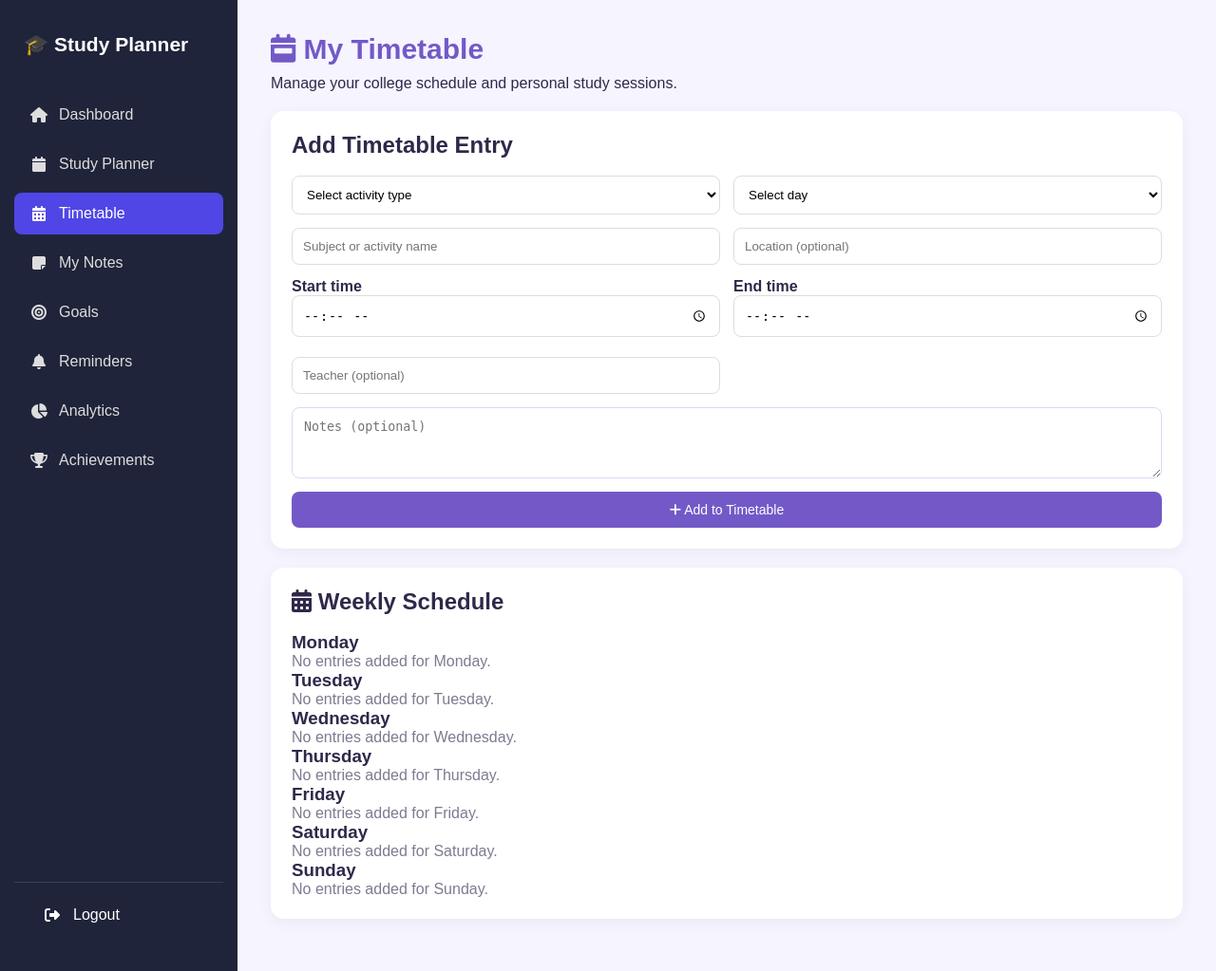
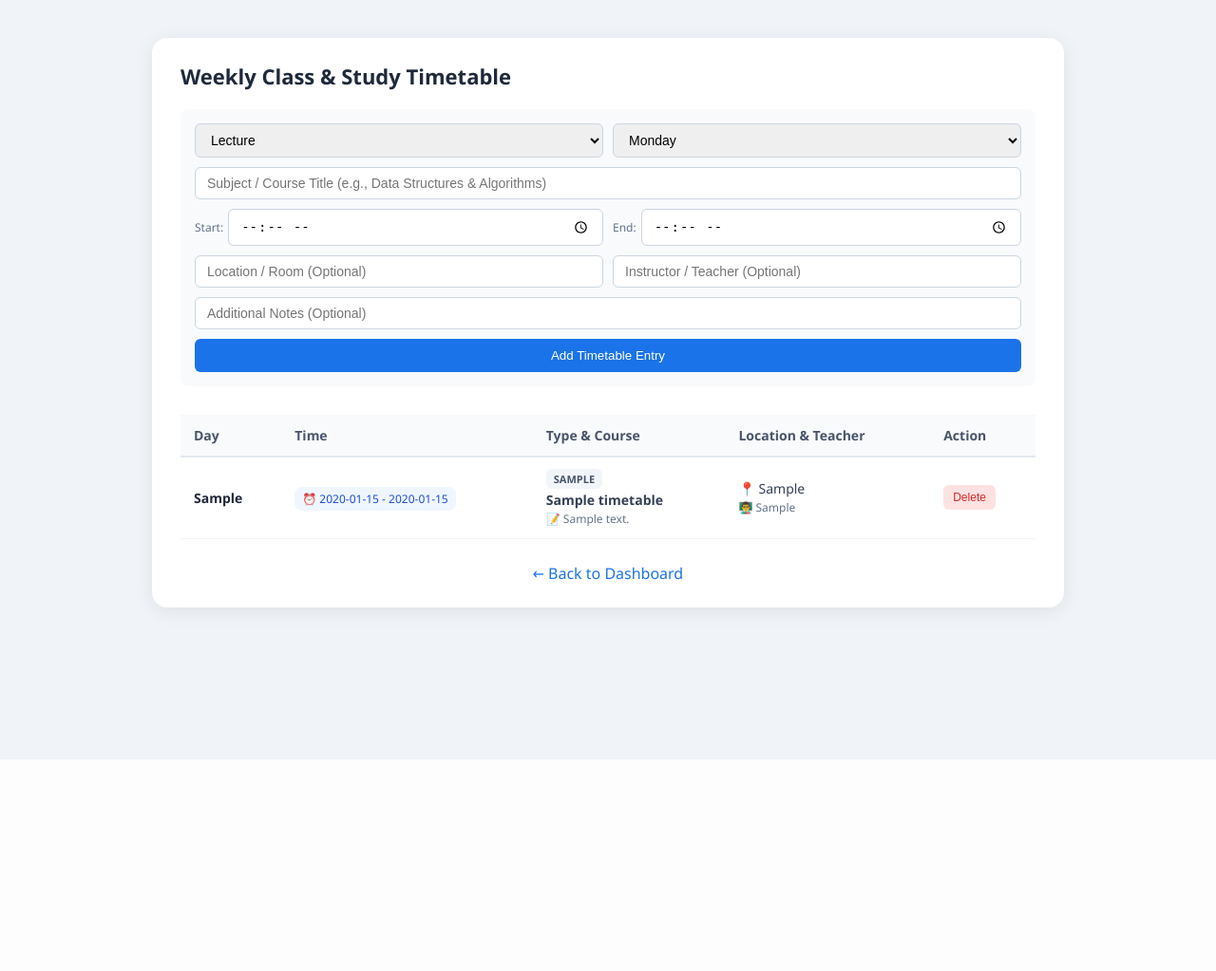
Before and after one commit to Shrutiry/student-study-planner, a Flask app: page /timetable in a window 1280 px wide. Shown: the whole page at 95% size. After the commit the page ends 800 px from the top, so only its background shows below. Run offline with Flask 3, Linux system fonts and the light colour scheme; a user stored in the database is signed in; tables that the repository leaves empty hold one stand-in row (values such as "Sample post").

Commit message:
Refactor timetable.html for better layout and design
Updated the timetable HTML structure and styling for improved layout and user experience.

```diff
--- a/templates/timetable.html
+++ b/templates/timetable.html
@@ -1,236 +1,131 @@
-
 <!DOCTYPE html>
 <html lang="en">
 <head>
     <meta charset="UTF-8">
     <meta name="viewport" content="width=device-width, initial-scale=1.0">
-    <title>My Timetable - Student Study Planner</title>
+    <title>Student Study Planner - Timetable</title>
+    <style>
+        body { font-family: 'Segoe UI', Tahoma, Geneva, Verdana, sans-serif; background-color: #f0f4f8; margin: 0; padding: 40px; }
+        .card { max-width: 900px; margin: auto; background: white; padding: 25px 30px; border-radius: 16px; box-shadow: 0 4px 20px rgba(0,0,0,0.08); }
+        .header-title { font-size: 22px; font-weight: 600; color: #1e293b; margin-bottom: 20px; }
 
-    <link rel="stylesheet"
-          href="https://cdnjs.cloudflare.com/ajax/libs/font-awesome/6.5.2/css/all.min.css">
-    <link rel="stylesheet" href="{{ url_for('static', filename='style.css') }}">
-    <style>
-        body {
-            margin: 0;
-            padding: 0;
-            background: #f6f4ff;
-            color: #30284a;
-            font-family: Arial, sans-serif;
-}
+        /* Form styling */
+        form { display: grid; grid-template-columns: 1fr 1fr; gap: 10px; margin-bottom: 30px; background: #f8fafc; padding: 15px; border-radius: 8px; }
+        form input, form select { padding: 8px 12px; border: 1px solid #cbd5e1; border-radius: 6px; font-size: 14px; }
+        form .full-width { grid-column: span 2; }
+        form button { grid-column: span 2; padding: 10px; background-color: #1a73e8; color: white; border: none; border-radius: 6px; font-weight: 500; cursor: pointer; }
+        form button:hover { background-color: #1557b0; }
 
-        .container {
-            max-width: 1000px;
-            margin: auto;
-        }
+        /* Table styling (Rows & Columns) */
+        .table-container { overflow-x: auto; margin-top: 15px; }
+        table { width: 100%; border-collapse: collapse; text-align: left; font-size: 14px; }
+        th { background-color: #f8fafc; color: #475569; font-weight: 600; padding: 12px 14px; border-bottom: 2px solid #e2e8f0; }
+        td { padding: 12px 14px; border-bottom: 1px solid #f1f5f9; color: #334155; vertical-align: middle; }
+        tr:hover { background-color: #f8fafc; }
 
-        h1 {
-            color: #7359c7;
-        }
+        /* Badges */
+        .time-badge { background: #eff6ff; color: #1d4ed8; padding: 4px 8px; border-radius: 8px; font-size: 12px; font-weight: 500; white-space: nowrap; }
+        .type-badge { background: #f1f5f9; color: #475569; padding: 3px 8px; border-radius: 6px; font-size: 11px; font-weight: 600; text-transform: uppercase; display: inline-block; margin-bottom: 2px; }
+        .day-badge { font-weight: 600; color: #1e293b; }
 
-        .card {
-            background: white;
-            padding: 22px;
-            margin: 20px 0;
-            border-radius: 14px;
-            box-shadow: 0 4px 15px #0000000d;
-        }
+        /* Delete button */
+        .delete-btn { background: #fee2e2; color: #dc2626; border: none; padding: 6px 10px; border-radius: 6px; font-size: 12px; font-weight: 500; cursor: pointer; }
+        .delete-btn:hover { background: #fecaca; }
 
-        .form-grid {
-            display: grid;
-            grid-template-columns: repeat(2, minmax(0, 1fr));
-            gap: 14px;
-        }
-
-        input, select, textarea {
-            box-sizing: border-box;
-            width: 100%;
-            padding: 12px;
-            border: 1px solid #ddd6f2;
-            border-radius: 8px;
-            background: white;
-        }
-
-        textarea {
-            min-height: 75px;
-        }
-
-        .full {
-            grid-column: 1 / -1;
-        }
-
-        button {
-            padding: 11px 16px;
-            border: none;
-            border-radius: 8px;
-            cursor: pointer;
-        }
-
-        .add-btn {
-            background: #7359c7;
-            color: white;
-        }
-
-        .entry {
-            margin: 12px 0;
-            padding: 15px;
-            border-left: 4px solid #8973d2;
-            background: #faf9ff;
-            border-radius: 8px;
-        }
-
-        .entry h3 {
-            margin-top: 8px;
-        }
-
-        .entry p {
-            color: #686078;
-        }
-
-        .type {
-            color: #654bb3;
-            font-size: 13px;
-            font-weight: bold;
-        }
-
-        .delete-btn {
-            background: #ffe9e9;
-            color: #b52d2d;
-        }
-
-        .empty {
-            color: #817990;
-        }
-
-        @media (max-width: 600px) {
-            body {
-                padding: 12px;
-            }
-
-            .form-grid {
-                grid-template-columns: 1fr;
-            }
-
-            .full {
-                grid-column: auto;
-            }
-        }
+        .nav-link { text-align: center; margin-top: 25px; }
+        .nav-link a { color: #1a73e8; text-decoration: none; font-weight: 500; }
+        .empty-row { text-align: center; color: #94a3b8; padding: 25px !important; }
     </style>
 </head>
-
-
 <body>
-    <div class="layout">
-
-        {% include '_sidebar.html' %}
-
-        <main class="main">
-        <div class="container">
-
-    <h1><i class="fa-solid fa-calendar-week"></i> My Timetable</h1>
-    <p>Manage your college schedule and personal study sessions.</p>
 
     <div class="card">
-        <h2>Add Timetable Entry</h2>
+        <div class="header-title">Weekly Class & Study Timetable</div>
 
+        <!-- Form to Add Timetable Entry -->
         <form action="/timetable/add" method="POST">
-            <div class="form-grid">
-
             <select name="entry_type" required>
-                    <option value="">Select activity type</option>
-                    <option value="College">College</option>
-                    <option value="Self Study">Self Study</option>
-                    <option value="Break">Break</option>
-                    <option value="Other">Other</option>
+                <option value="Lecture">Lecture</option>
+                <option value="Lab">Lab Practical</option>
+                <option value="Study">Self Study</option>
+                <option value="Exam">Exam</option>
             </select>
 
             <select name="day" required>
-                    <option value="">Select day</option>
                 {% for day in days %}
                     <option value="{{ day }}">{{ day }}</option>
                 {% endfor %}
             </select>
 
-                <input type="text" name="title"
-                       placeholder="Subject or activity name" required>
+            <input type="text" name="title" class="full-width" placeholder="Subject / Course Title (e.g., Data Structures & Algorithms)" required>
 
-                <input type="text" name="location"
-                       placeholder="Location (optional)">
-
-                <label>
-                    Start time
-                    <input type="time" name="start_time" required>
-                </label>
-
-                <label>
-                    End time
-                    <input type="time" name="end_time" required>
-                </label>
-
-                <input type="text" name="teacher"
-                       placeholder="Teacher (optional)">
-
-                <textarea name="notes" class="full"
-                          placeholder="Notes (optional)"></textarea>
-
-                <button type="submit" class="add-btn full">
-                    <i class="fa-solid fa-plus"></i> Add to Timetable
-                </button>
-
+            <div style="display: flex; gap: 5px; align-items: center;">
+                <label style="font-size: 12px; color: #64748b;">Start:</label>
+                <input type="time" name="start_time" required style="width: 100%;">
             </div>
-        </form>
+            <div style="display: flex; gap: 5px; align-items: center;">
+                <label style="font-size: 12px; color: #64748b;">End:</label>
+                <input type="time" name="end_time" required style="width: 100%;">
             </div>
 
-    <div class="card">
-        <h2><i class="fa-solid fa-calendar-days"></i> Weekly Schedule</h2>
+            <input type="text" name="location" placeholder="Location / Room (Optional)">
+            <input type="text" name="teacher" placeholder="Instructor / Teacher (Optional)">
+            <input type="text" name="notes" class="full-width" placeholder="Additional Notes (Optional)">
 
-        {% for day in days %}
-            <h3>{{ day }}</h3>
+            <button type="submit">Add Timetable Entry</button>
+        </form>
 
-            {% set day_entries = entries
-                | selectattr('day', 'equalto', day) | list %}
-
-            {% if day_entries %}
-                {% for entry in day_entries %}
-                    <div class="entry">
-                        <span class="type">{{ entry['entry_type'] }}</span>
-                        <h3>{{ entry['title'] }}</h3>
-
-                        <p>
-                            <i class="fa-regular fa-clock"></i>
-                            {{ entry['start_time'] }} -
-                            {{ entry['end_time'] }}
-                        </p>
-
-                        {% if entry['location'] %}
-                            <p>Location: {{ entry['location'] }}</p>
+        <!-- Timetable Table Grid -->
+        <div class="table-container">
+            <table>
+                <thead>
+                    <tr>
+                        <th>Day</th>
+                        <th>Time</th>
+                        <th>Type & Course</th>
+                        <th>Location & Teacher</th>
+                        <th>Action</th>
+                    </tr>
+                </thead>
+                <tbody>
+                    {% if entries %}
+                        {% for entry in entries %}
+                            <tr>
+                                <td><span class="day-badge">{{ entry['day'] }}</span></td>
+                                <td><span class="time-badge">⏰ {{ entry['start_time'] }} - {{ entry['end_time'] }}</span></td>
+                                <td>
+                                    <div><span class="type-badge">{{ entry['entry_type'] }}</span></div>
+                                    <strong>{{ entry['title'] }}</strong>
+                                    {% if entry['notes'] %}
+                                        <div style="font-size: 12px; color: #64748b; margin-top: 2px;">📝 {{ entry['notes'] }}</div>
                                     {% endif %}
-
+                                </td>
+                                <td>
+                                    <div>📍 {{ entry['location'] if entry['location'] else 'Online / General' }}</div>
                                     {% if entry['teacher'] %}
-                            <p>Teacher: {{ entry['teacher'] }}</p>
+                                        <div style="font-size: 12px; color: #64748b; margin-top: 2px;">👨‍🏫 {{ entry['teacher'] }}</div>
                                     {% endif %}
-
-                        {% if entry['notes'] %}
-                            <p>{{ entry['notes'] }}</p>
-                        {% endif %}
-
-                        <form
-                            action="/timetable/delete/{{ entry['id'] }}"
-                            method="POST"
-                            onsubmit="return confirm('Delete this entry?');">
-
-                            <button type="submit" class="delete-btn">
-                                <i class="fa-solid fa-trash"></i> Delete
-                            </button>
+                                </td>
+                                <td>
+                                    <form action="/timetable/delete/{{ entry['id'] }}" method="POST" style="margin:0; padding:0; background:none; display:inline;">
+                                        <button type="submit" class="delete-btn" onclick="return confirm('Delete this entry?');">Delete</button>
                                     </form>
-                    </div>
+                                </td>
+                            </tr>
                         {% endfor %}
                     {% else %}
-                <p class="empty">No entries added for {{ day }}.</p>
+                        <tr>
+                            <td colspan="5" class="empty-row">No timetable entries added yet. Use the form above to get started!</td>
+                        </tr>
                     {% endif %}
-        {% endfor %}
+                </tbody>
+            </table>
+        </div>
 
+        <div class="nav-link">
+            <a href="{{ url_for('home') }}">← Back to Dashboard</a>
         </div>
-        </main>
     </div>
+
 </body>
 </html>
```
Lines whose indentation alone changed are shown as unchanged.
